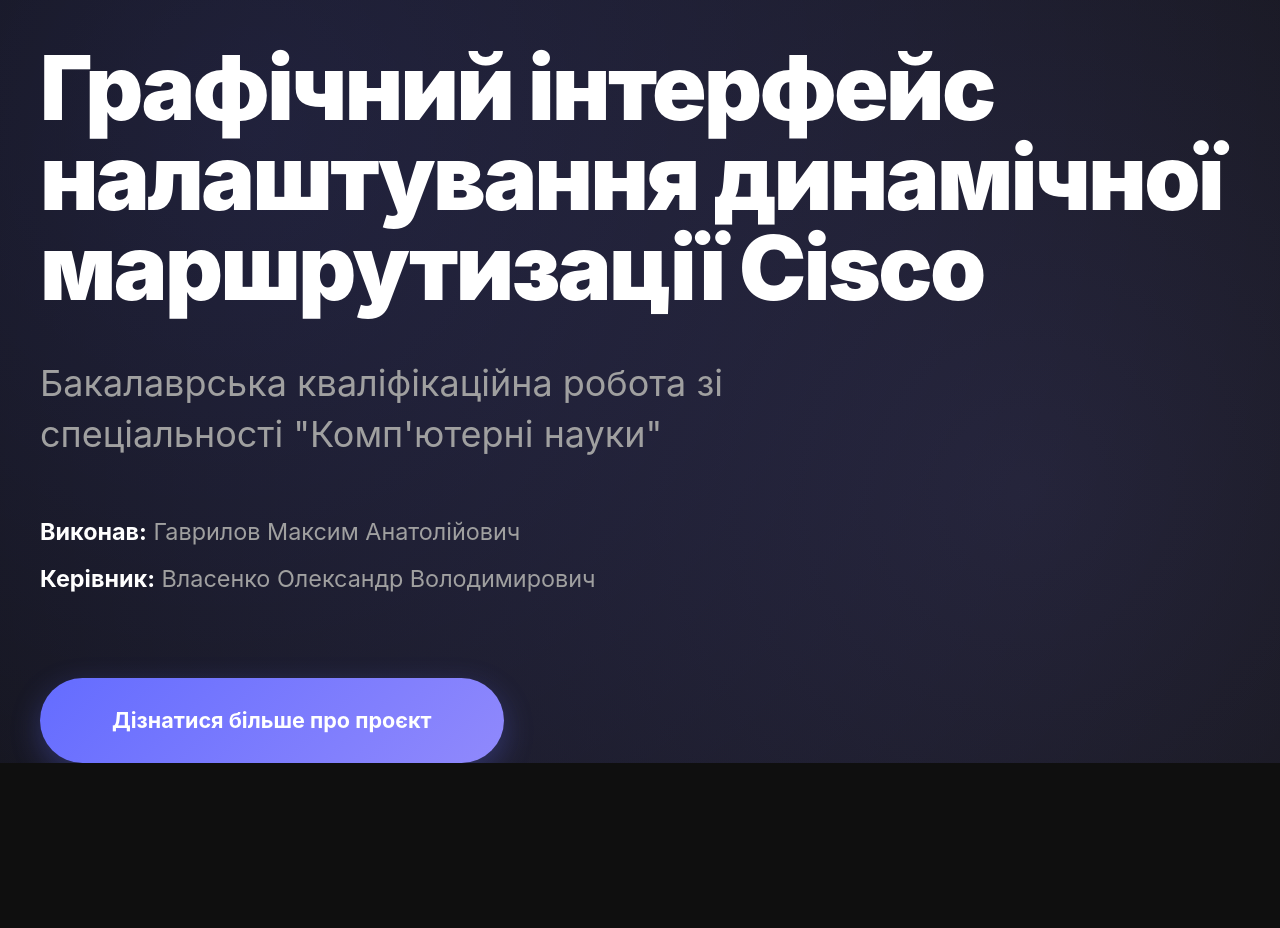
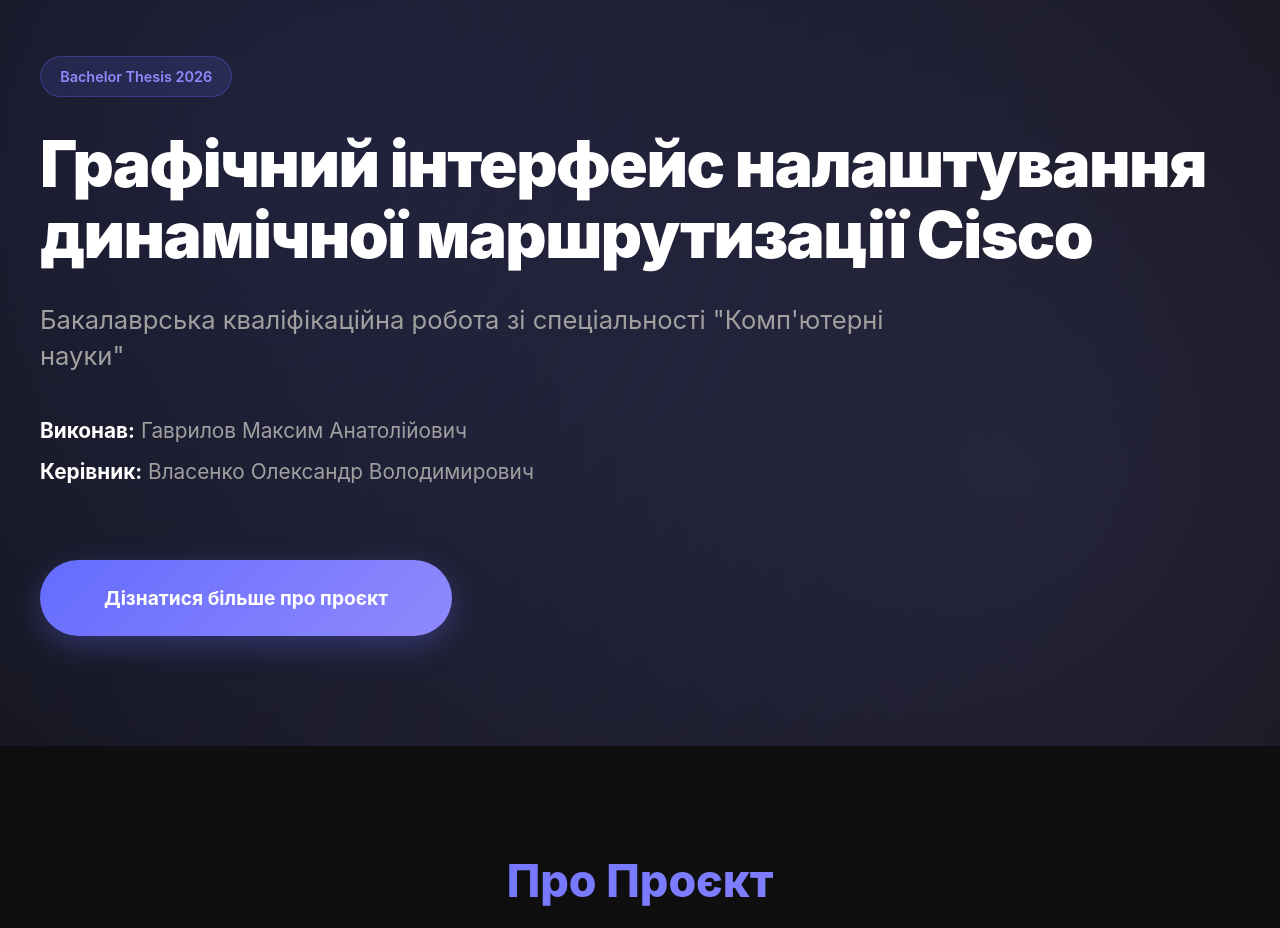
Before and after one commit to Joi7e0/crw-landing-page, a React (Vite) app: page / in a window 1280 px wide. Shown: the part 144-1072 px from the top of the page. Built offline with nearby package versions, Linux system fonts and the light colour scheme.

Commit message:
style: reduce interface scale and fix footer overlapping bug

```diff
--- a/src/App.css
+++ b/src/App.css
@@ -1,8 +1,8 @@
 /* Base Polish */
 html {
   scroll-behavior: smooth;
-  font-size: 18px;
-  /* Increased from default */
+  font-size: 16px;
+  /* Reduced from 18px */
 }
 
 body {
@@ -124,12 +124,14 @@
 
 /* Section Common Styles */
 .section {
-  padding: 140px 0;
+  padding: 100px 0;
+  /* Reduced from 140px */
 }
 
 .section-title {
-  font-size: 3.5rem;
-  margin-bottom: 4rem;
+  font-size: 2.8rem;
+  /* Reduced from 3.5rem */
+  margin-bottom: 3rem;
   text-align: center;
   background: var(--accent-gradient);
   -webkit-background-clip: text;
@@ -156,29 +158,31 @@
 
 .hero-badge {
   display: inline-block;
-  padding: 0.6rem 1.4rem;
+  padding: 0.5rem 1.2rem;
   background: rgba(100, 108, 255, 0.15);
   border: 1px solid rgba(100, 108, 255, 0.3);
   border-radius: 50px;
-  font-size: 1rem;
+  font-size: 0.9rem;
   font-weight: 600;
   color: #9089fc;
-  margin-bottom: 2.5rem;
+  margin-bottom: 2rem;
 }
 
 .hero-title {
-  font-size: 5rem;
-  line-height: 1;
-  margin-bottom: 2.5rem;
+  font-size: 4rem;
+  /* Reduced from 5rem */
+  line-height: 1.1;
+  margin-bottom: 2rem;
   font-weight: 900;
-  letter-spacing: -2.5px;
+  letter-spacing: -1.5px;
 }
 
 .hero-subtitle {
-  font-size: 2rem;
+  font-size: 1.6rem;
+  /* Reduced from 2rem */
   color: var(--text-secondary);
-  margin-bottom: 3rem;
-  max-width: 900px;
+  margin-bottom: 2.5rem;
+  max-width: 850px;
   line-height: 1.4;
 }
 
```
